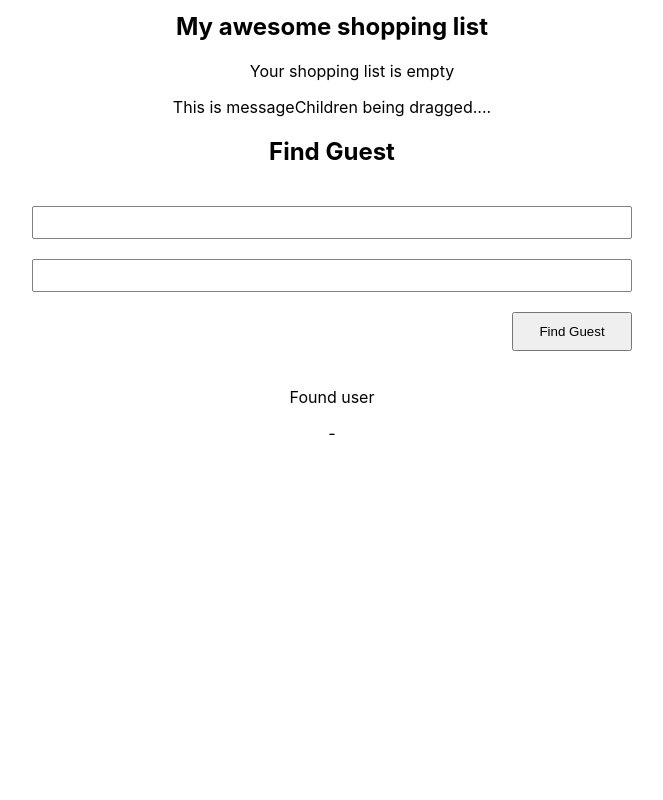
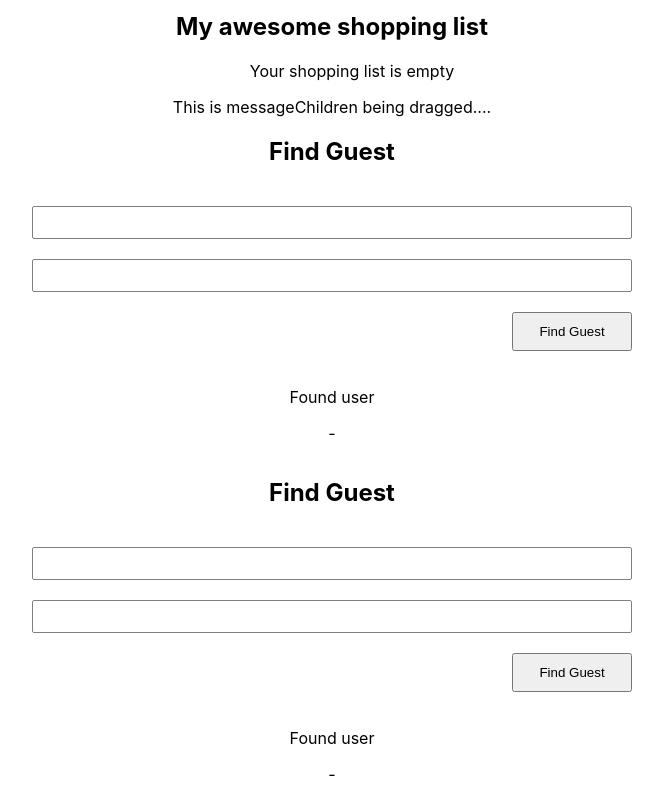
Before and after one commit to acharayaP03/reactts, a React (Create React App) app: page / in a window 1280 px wide. Shown: the part 245-1045 px from the top of the page, without its empty margins (308-971 px from the left). Before the commit the page ends 800 px from the top, so only its background shows below. Built offline with nearby package versions, Linux system fonts and the light colour scheme.

Commit message:
class based ts implementations

```diff
--- a/src/App.tsx
+++ b/src/App.tsx
@@ -5,6 +5,7 @@ import {ShoppingListItems} from "./models/shoppingList";
 import AddShoppingListItem from "./Components/AddShoppingListItem";
 import {v4 as generateRandomId } from "uuid";
 import FindGuest from "./Components/FindGuest";
+import UserSearchClass from "./Components/UserSearchClass";
 
 /**
  * @App is a function parent component, where it contains couple of child component
@@ -16,6 +17,16 @@ import FindGuest from "./Components/FindGuest";
  * Type annotation is located under ./models dir.
  *
  */
+
+interface UsersList {
+    name: string;
+    age: number
+}
+const usersList: UsersList[] = [
+    { name: "Trishten", age: 40},
+    { name: "Lily", age: 40},
+    { name: "Pratish", age: 40}
+]
 
 function App() {
     /**
@@ -36,6 +47,7 @@ function App() {
         <AddShoppingListItem addToShoppingList={addToShoppingList}/>
         <ShoppingList heading="My awesome shopping list" items={shoppingItems}/>
         <FindGuest />
+        <UserSearchClass users={usersList}/>
     </div>
   );
 }
--- /dev/null
+++ b/src/Components/UserSearchClass.tsx
@@ -0,0 +1,64 @@
+
+
+
+import React, { Component } from "react";
+
+interface User {
+    name: string;
+    age: number;
+}
+
+interface UserSearchProps {
+    users: User[]
+}
+
+interface UserSearchState {
+    name: string;
+    user: User | undefined;
+}
+
+const usersList: User[] = [
+    { name: "Trishten", age: 40},
+    { name: "Lily", age: 40},
+    { name: "Pratish", age: 40}
+]
+
+export default class UserSearchClass extends Component<UserSearchProps>{
+
+
+    state: UserSearchState = {
+        name: '',
+        user: undefined
+    }
+
+    handleChange = (e: React.ChangeEvent<HTMLInputElement>) =>{
+    this.setState({ name: e.target.value})
+    console.log(this.state.name)
+}
+
+    findUsers = () =>{
+        const foundUsers = usersList.find(user => user.name === this.state.name)
+
+        console.log('Found users: ', foundUsers)
+        this.setState({user: foundUsers});
+    }
+
+    render() {
+
+        const { name, user } = this.state;
+        return (
+            <div className="mt-5 find-guest">
+                <h2>Find Guest</h2>
+                {/* Ts inference to event object in  inline function.*/}
+                <input type="text" value={name} onChange={(e) => this.setState({name: e.target.value})}/>
+                <input type="text" value={name} onChange={this.handleChange}/>
+                <button onClick={this.findUsers}>Find Guest</button>
+
+                <div>
+                    <p>Found user</p>
+                    <p>{user && user.name} - {user && user.age}</p>
+                </div>
+            </div>
+        );
+    }
+}
```
